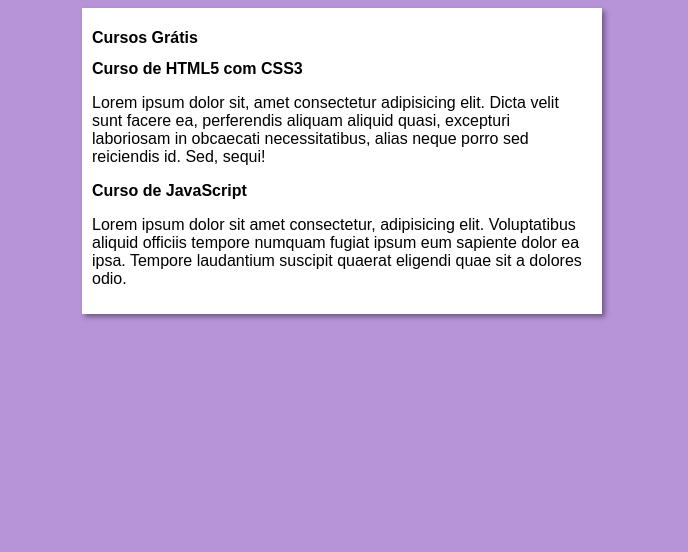
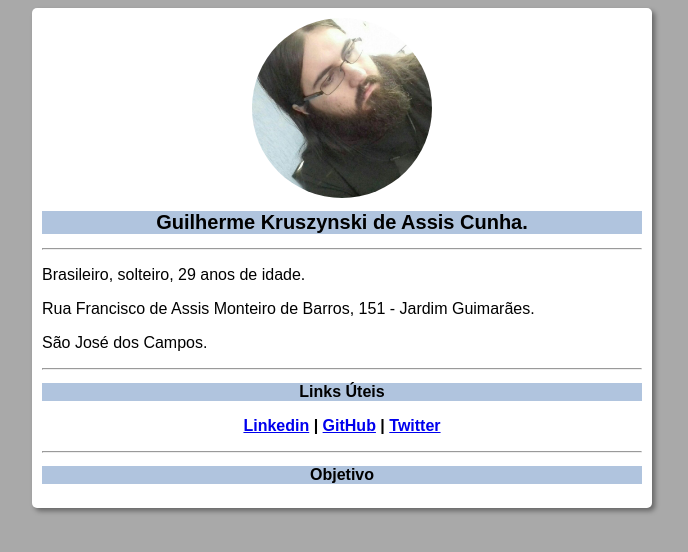
Before and after one commit to GuilhermeKAC/projeto-site, a plain HTML site: page index.html in a window 1280 px wide. Shown: the whole page, without its empty margins (298-986 px from the left). Drawn offline with Linux system fonts and the light colour scheme.

Commit message:
atualiza design e conteudo

```diff
--- a/estilos/style.css
+++ b/estilos/style.css
@@ -4,13 +4,39 @@
 }
 
 body {
-    background-color: rgb(183, 147, 216);
+    background-color: #A9A9A9;
 }
 
 main {
     background-color: white;
-    width: 500px;
+    width: 600px;
     margin: auto;
     padding: 10px;
+    border-radius: 5px;
     box-shadow: 3px 3px 5px rgba(0, 0, 0, 0.397);
 }
+
+img {
+    border-radius: 50%;
+    width: 180px;
+    display: block;
+    margin-left: auto;
+    margin-right: auto;
+}
+
+h1 {
+    text-align: center;
+    font-size: 20px;
+    background-color: #B0C4DE;
+}
+
+h2 {
+    text-align: center;
+    font-size: 18;
+    background-color: #B0C4DE;
+}
+
+#links {
+    text-align: center;
+    font-weight: bold;
+}
--- a/index.html
+++ b/index.html
@@ -3,22 +3,29 @@
     <head>
         <meta charset="UTF-8">
         <meta name="viewport" content="width=device-width, initial-scale=1.0">
-        <title>Curso em Vídeo</title>
+        <title>About me</title>
         <link rel="stylesheet" href="estilos/style.css">
     </head>
     <body>
         <main>
             <header>
-                <h1>Cursos Grátis</h1>
-                <article>
-                    <h2>Curso de HTML5 com CSS3</h2>
-                    <p>Lorem ipsum dolor sit, amet consectetur adipisicing elit. Dicta velit sunt facere ea, perferendis aliquam aliquid quasi, excepturi laboriosam in obcaecati necessitatibus, alias neque porro sed reiciendis id. Sed, sequi!</p>
-                </article>
-                <article>
-                    <h2>Curso de JavaScript</h2>
-                    <p>Lorem ipsum dolor sit amet consectetur, adipisicing elit. Voluptatibus aliquid officiis tempore numquam fugiat ipsum eum sapiente dolor ea ipsa. Tempore laudantium suscipit quaerat eligendi quae sit a dolores odio.</p>
-                </article>
+                <img src="img/IMG_20210128_161038_434.jpg" alt="foto perfil">
+                <h1>Guilherme Kruszynski de Assis Cunha.</h1>
+                <hr>
             </header>
+            <div id="corpo">
+                <p>Brasileiro, solteiro, 29 anos de idade.</p>
+                <p>Rua Francisco de Assis Monteiro de Barros, 151 - Jardim Guimarães.</p>
+                <p>São José dos Campos.</p>
+                <hr>
+                <h2>Links Úteis</h2>
+                <p id="links"><a href="https://www.linkedin.com/in/guilherme-kruszynski-de-assis-cunha-330627112/">Linkedin</a>&nbsp|&nbsp<a href="https://github.com/GuilhermeKAC">GitHub</a>&nbsp|&nbsp<a href="https://twitter.com/GuilhermeKac">Twitter</a></p>
+                <hr>
+                <h2>Objetivo</h2>
+            </div>
+            <footer>
+
+            </footer>
         </main>
     </body>
 </html>
```
Also changed, not shown: img/IMG_20210128_161038_434.jpg (added).
